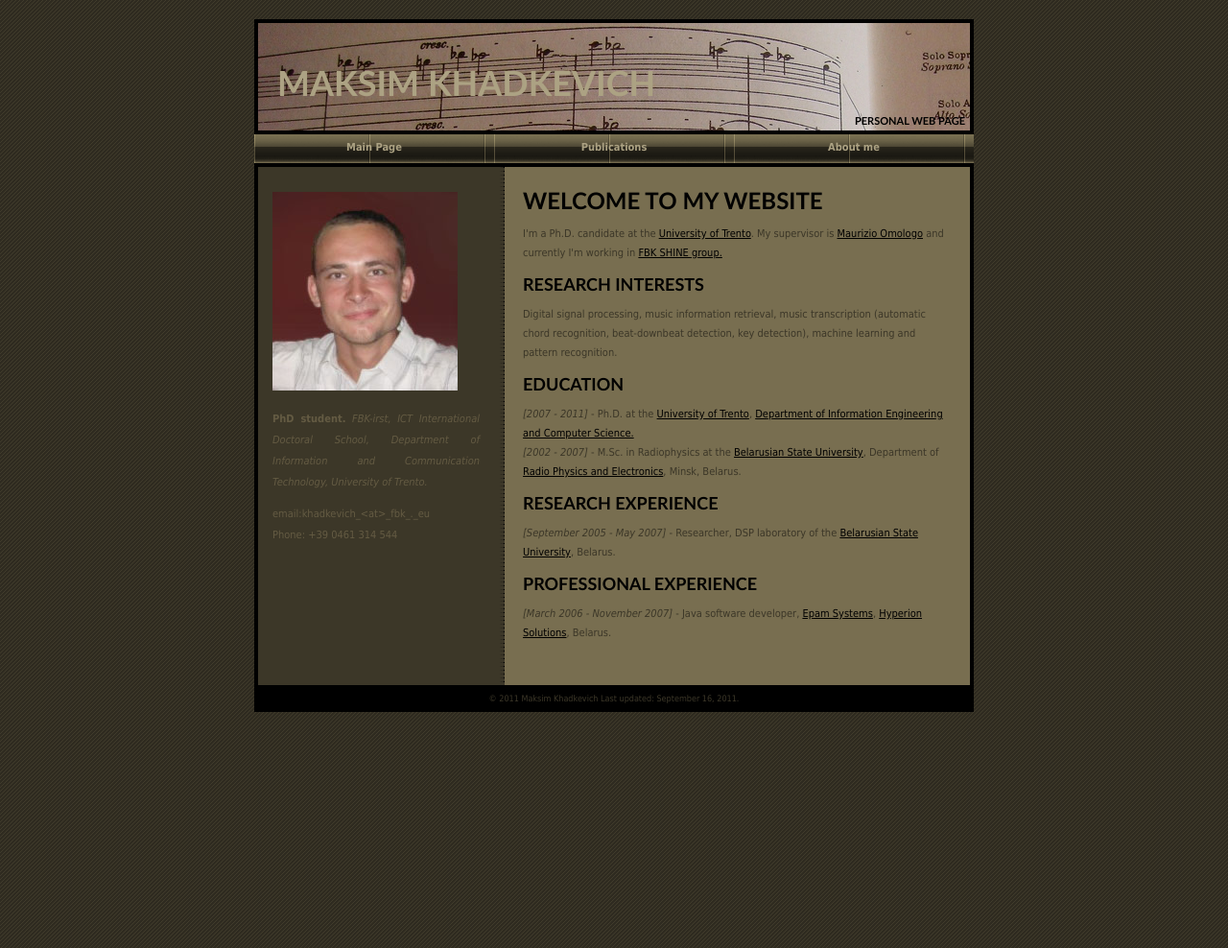
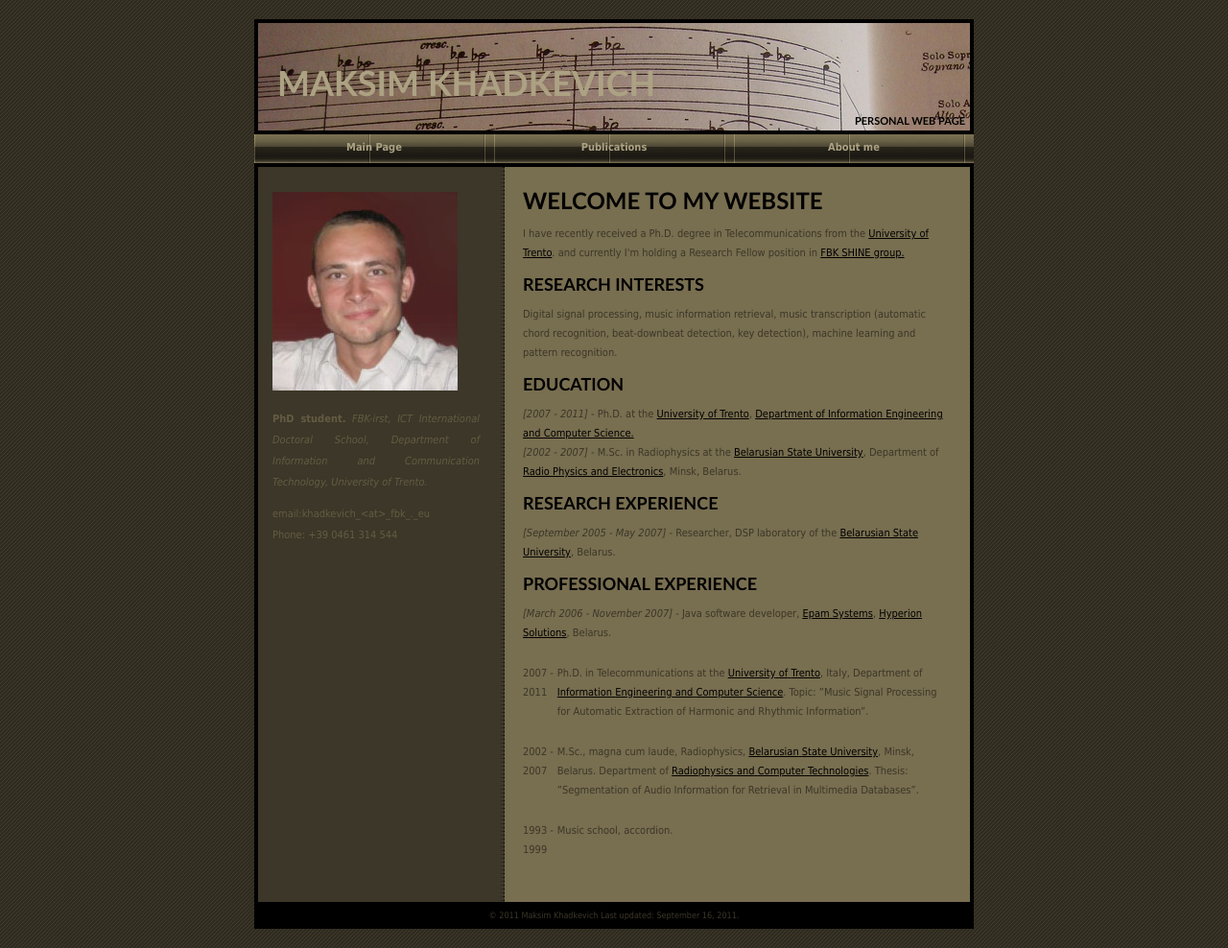
Before and after one commit to hutm/hutm.github.com, a Jekyll site: the page built from main.html, in a window 1280 px wide. Shown: the whole page at 96% size. Built offline with Jekyll 4.4.1, drawn with Linux system fonts in a browser that asks for light colours; Markdown is read by kramdown in place of the engine named in the settings.

Commit message:
main page information updated

```diff
--- a/main.html
+++ b/main.html
@@ -4,8 +4,8 @@ title: Main
 ---
 
 <h2>Welcome to My Website</h2>
-<p>I'm a Ph.D. candidate at the <a href="http://ict.unitn.it">University of Trento</a>.
-My supervisor is <a href="http://shine.fbk.eu/people/omologo">Maurizio Omologo</a> and currently I'm working in <a href="http://shine.fbk.eu">FBK SHINE group.</a>
+<p>I have recently received a Ph.D. degree in Telecommunications from the <a href="http://ict.unitn.it">University of Trento</a>.
+and currently I'm holding a Research Fellow position in <a href="http://shine.fbk.eu">FBK SHINE group.</a>
 </p>
 <h3>Research interests</h3>
 <p>Digital signal processing, music information retrieval, music transcription (automatic chord recognition, beat-downbeat detection, key detection), machine learning and pattern recognition.
@@ -23,3 +23,79 @@ My supervisor is <a href="http://shine.fbk.eu/people/omologo">Maurizio Omologo</
 <p>
 <i>[March 2006 - November 2007]</i> - Java software developer, <a href="http://www.epam.com">Epam Systems</a>, <a href="http://www.oracle.com/hyperion/index.html">Hyperion Solutions</a>, Belarus.
 </p>
+
+
+
+
+<!--tex4ht:inline--><div class="tabular"> <table id="TBL-3" class="tabular"
+cellspacing="0" cellpadding="0"
+><colgroup id="TBL-3-1g"><col
+id="TBL-3-1"><col
+id="TBL-3-2"></colgroup><tr
+ style="vertical-align:baseline;" id="TBL-3-1-"><td  style="white-space:wrap; text-align:left;" id="TBL-3-1-1"
+class="td11">
+<!--l. 47--><p class="noindent" ><span
+class="cmr-10x-x-90">2007</span>
+<span
+class="cmr-10x-x-90">-</span>
+<span
+class="cmr-10x-x-90">2011</span>                      </td><td  style="white-space:wrap; text-align:left;" id="TBL-3-1-2"
+class="td11"><!--l. 47--><p class="noindent" ><span
+class="cmr-10">Ph.D. in Telecommunications at the </span><a
+href="http://www.unitn.it/" ><span class="uline"><span
+class="cmr-10">University</span> <span
+class="cmr-10">of</span> <span
+class="cmr-10">Trento</span></span></a><span
+class="cmr-10">, Italy, Department of </span><a
+href="http://disi.unitn.it/" ><span class="uline"><span
+class="cmr-10">Information</span>
+<span
+class="cmr-10">Engineering</span>  <span
+class="cmr-10">and</span>  <span
+class="cmr-10">Computer</span>  <span
+class="cmr-10">Science</span></span></a><span
+class="cmr-10">.  Topic:  &#8221;Music  Signal  Processing  for  Automatic</span>
+<span
+class="cmr-10">Extraction of Harmonic and Rhythmic Information&#8221;.</span>                                                </td>
+</tr><tr
+ style="vertical-align:baseline;" id="TBL-3-2-"><td  style="white-space:wrap; text-align:left;" id="TBL-3-2-1"
+class="td11">
+<!--l. 50--><p class="noindent" ><span
+class="cmr-10x-x-90">2002</span>
+<span
+class="cmr-10x-x-90">-</span>
+<span
+class="cmr-10x-x-90">2007</span>                        </td><td  style="white-space:wrap; text-align:left;" id="TBL-3-2-2"
+class="td11"><!--l. 50--><p class="noindent" ><span
+class="cmr-10">M.Sc., </span><span
+class="cmti-12">magna cum laude</span><span
+class="cmr-10">, Radiophysics, </span><a
+href="http://www.bsu.by/en/main.aspx" ><span class="uline"><span
+class="cmr-10">Belarusian</span> <span
+class="cmr-10">State</span> <span
+class="cmr-10">University</span></span></a><span
+class="cmr-10">, Minsk, Belarus.</span>
+<span
+class="cmr-10">Department of </span><a
+href="http://www.rfe.by/en" ><span class="uline"><span
+class="cmr-10">Radiophysics</span> <span
+class="cmr-10">and</span> <span
+class="cmr-10">Computer</span> <span
+class="cmr-10">Technologies</span></span></a><span
+class="cmr-10">. Thesis: &#8221;Segmentation of Audio</span>
+<span
+class="cmr-10">Information for Retrieval in Multimedia Databases&#8221;.</span>                                                 </td>
+</tr><tr
+ style="vertical-align:baseline;" id="TBL-3-3-"><td  style="white-space:wrap; text-align:left;" id="TBL-3-3-1"
+class="td11">
+<!--l. 51--><p class="noindent" ><span
+class="cmr-10x-x-90">1993</span>
+<span
+class="cmr-10x-x-90">-</span>
+<span
+class="cmr-10x-x-90">1999</span>                        </td><td  style="white-space:wrap; text-align:left;" id="TBL-3-3-2"
+class="td11"><!--l. 51--><p class="noindent" ><span
+class="cmr-10">Music school, accordion.</span>                                                                                      </td>
+</tr><tr
+ style="vertical-align:baseline;" id="TBL-3-4-"><td  style="white-space:wrap; text-align:left;" id="TBL-3-4-1"
+class="td11">              </td></tr></table></div>
```
